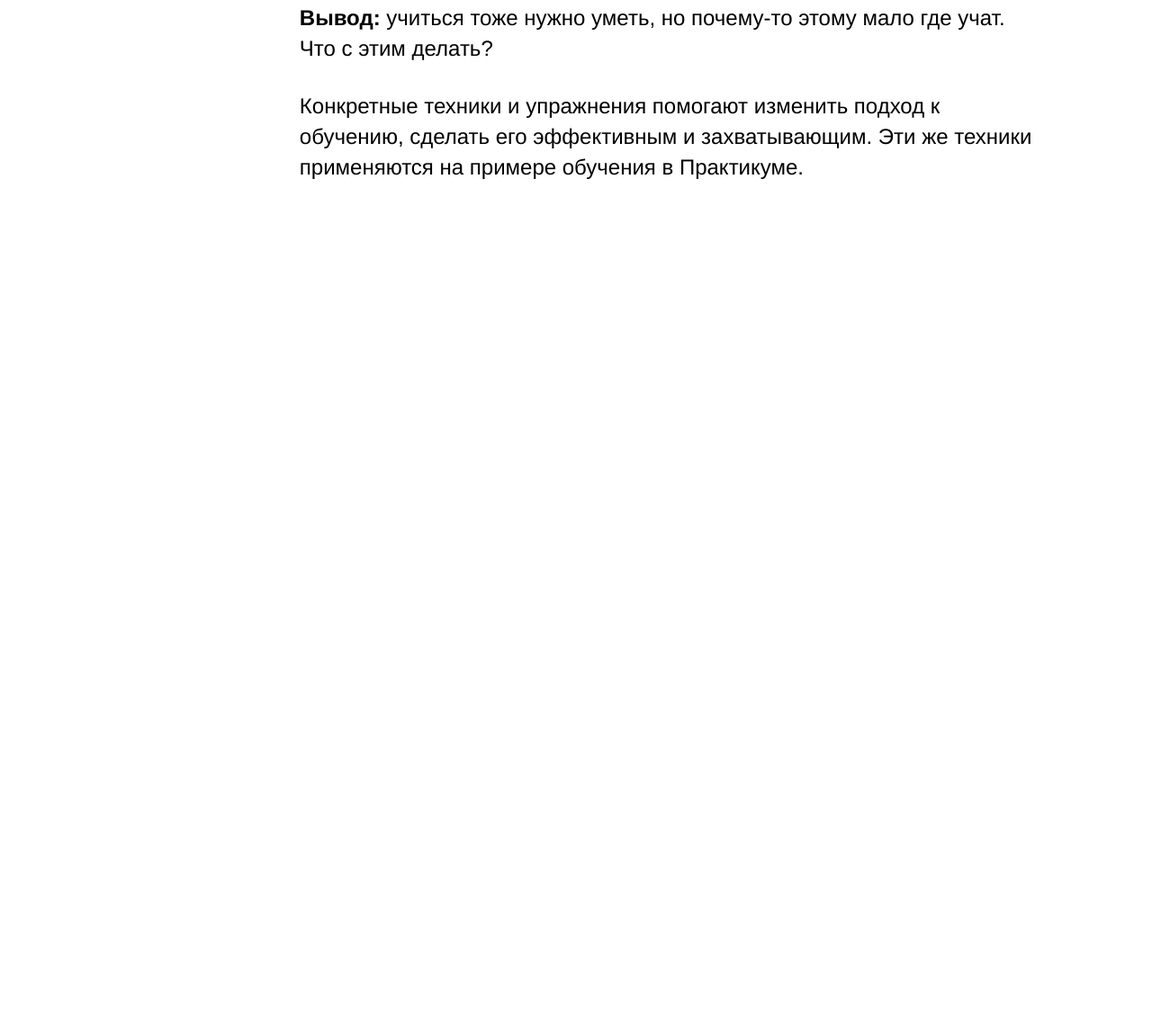
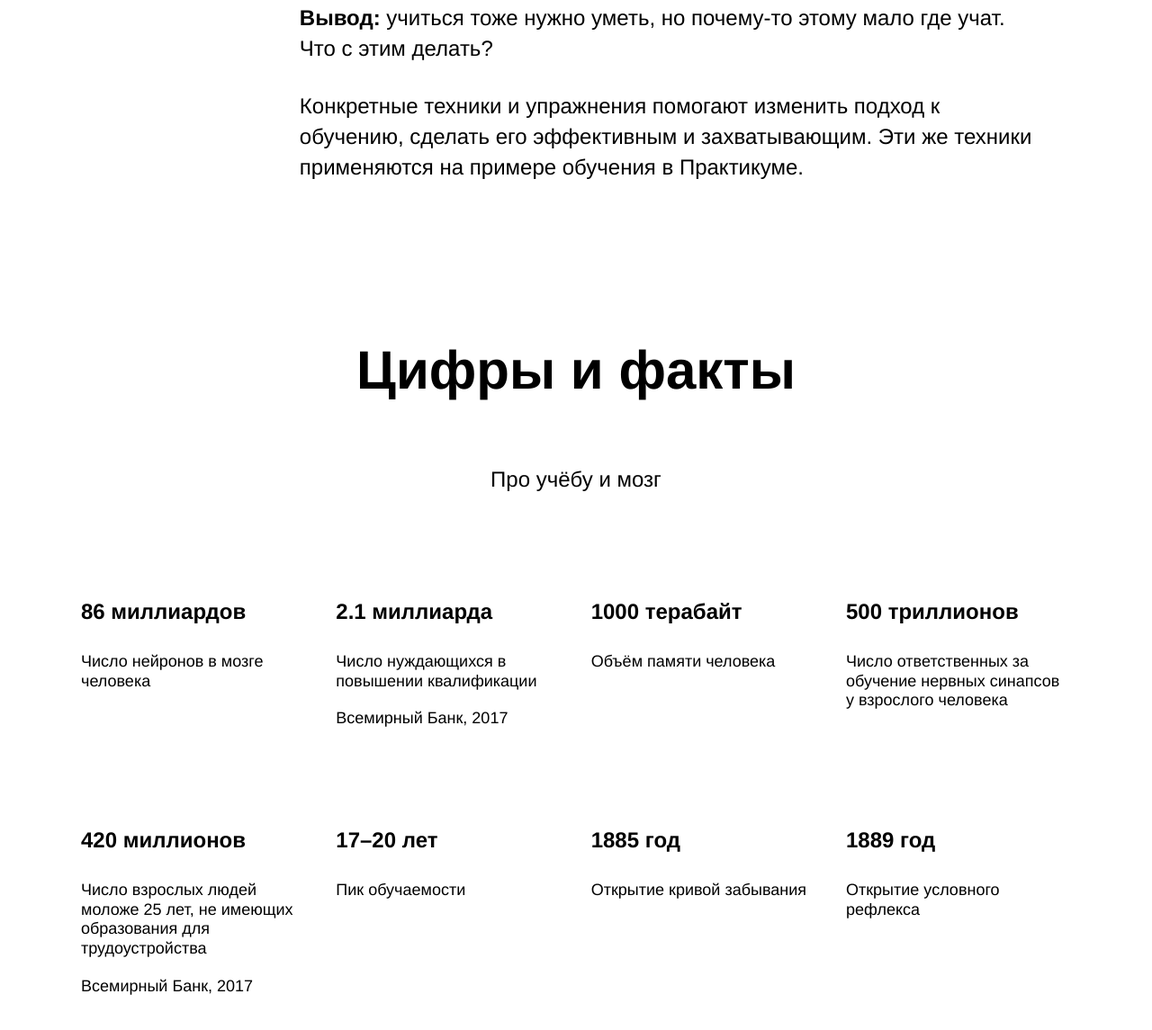
Before and after one commit to G28XYZ/how-to-learn, a plain HTML site: page index.html in a window 1280 px wide. Shown: the part 1077-2222 px from the top of the page at 90% size. Before the commit the page ends 1404 px from the top, so only its background shows below. Drawn offline with Linux system fonts and the light colour scheme.

Commit message:
add section digits

```diff
--- a/index.html
+++ b/index.html
@@ -53,7 +53,55 @@
         </section>
 
         <section class="digits">
+          <h2 class="section-title">Цифры и факты</h2>
+          <h3 class="section-subtitle">Про учёбу и мозг</h3>
+          <div class="table">
+            <div class="table__cell">
+              <h4 class="table__heading">86 миллиардов</h4>
+              <p class="table__text">Число нейронов в мозге человека</p>
+            </div>
 
+            <div class="table__cell">
+              <h4 class="table__heading">2.1 миллиарда</h4>
+              <p class="table__text">Число нуждающихся в повышении квалификации</p>
+              <p class="table__text">Всемирный Банк, 2017</p>
+            </div>
+
+            <div class="table__cell">
+              <h4 class="table__heading">1000 терабайт</h4>
+              <p class="table__text">Объём памяти человека</p>
+            </div>
+
+            <div class="table__cell">
+              <h4 class="table__heading">500 триллионов</h4>
+              <p class="table__text">
+                Число ответственных за обучение нервных синапсов у взрослого человека
+              </p>
+            </div>
+
+            <div class="table__cell">
+              <h4 class="table__heading">420 миллионов</h4>
+              <p class="table__text">
+                Число взрослых людей моложе 25 лет, не имеющих образования для трудоустройства
+                <p class="table__text">Всемирный Банк, 2017</p>
+              </p>
+            </div>
+
+            <div class="table__cell">
+              <h4 class="table__heading">17–20 лет</h4>
+              <p class="table__text">Пик обучаемости</p>
+            </div>
+
+            <div class="table__cell">
+              <h4 class="table__heading">1885 год</h4>
+              <p class="table__text">Открытие кривой забывания</p>
+            </div>
+
+            <div class="table__cell">
+              <h4 class="table__heading">1889 год</h4>
+              <p class="table__text">Открытие условного рефлекса</p>
+            </div>
+          </div>
         </section>
 
         <section class="feynman"></section>
--- a/styles/style.css
+++ b/styles/style.css
@@ -95,7 +95,7 @@
   display: flex;
   flex-direction: row;
   justify-content: space-between;
-  margin: 100px auto 100px auto;
+  margin: 100px auto 0 auto;
   width: 80%;
 }
 
@@ -118,11 +118,65 @@
 }
 
 .paragraph_accent {
-  margin: 30px auto 30px auto;
+  margin: 30px auto;
 }
 
 .two-columns__span-accent {
   font-weight: bold;
 }
 
-/* блок description }}} */
+/* }}} блок description */
+
+/* блок digits {{{ */
+
+.digits {
+  display: flex;
+  flex-direction: column;
+  align-items: center;
+  margin: 100px auto;
+}
+
+.section-title {
+  width: 60%;
+  text-align: center;
+  line-height: 1.15;
+  font-size: 60px;
+}
+
+.section-subtitle {
+  margin-top: 20px;
+  width: 60%;
+  text-align: center;
+  line-height: 34px;
+  font-size: 24px;
+  font-weight: normal;
+}
+
+.table {
+  display: flex;
+  flex-flow: row wrap;
+  justify-content: space-between;
+  width: 1100px;
+}
+
+.table__heading {
+  line-height: 1.15;
+  font-size: 24px;
+}
+
+.table__cell {
+  width: 250px;
+  margin-top: 60px;
+}
+
+.table__text {
+  margin-top: 20px;
+  line-height: 1.2;
+  font-size: 18px;
+}
+
+/* }}} блок digits */
+
+/* блок feynman {{{ */
+
+/* }}} блок feynman */
```
